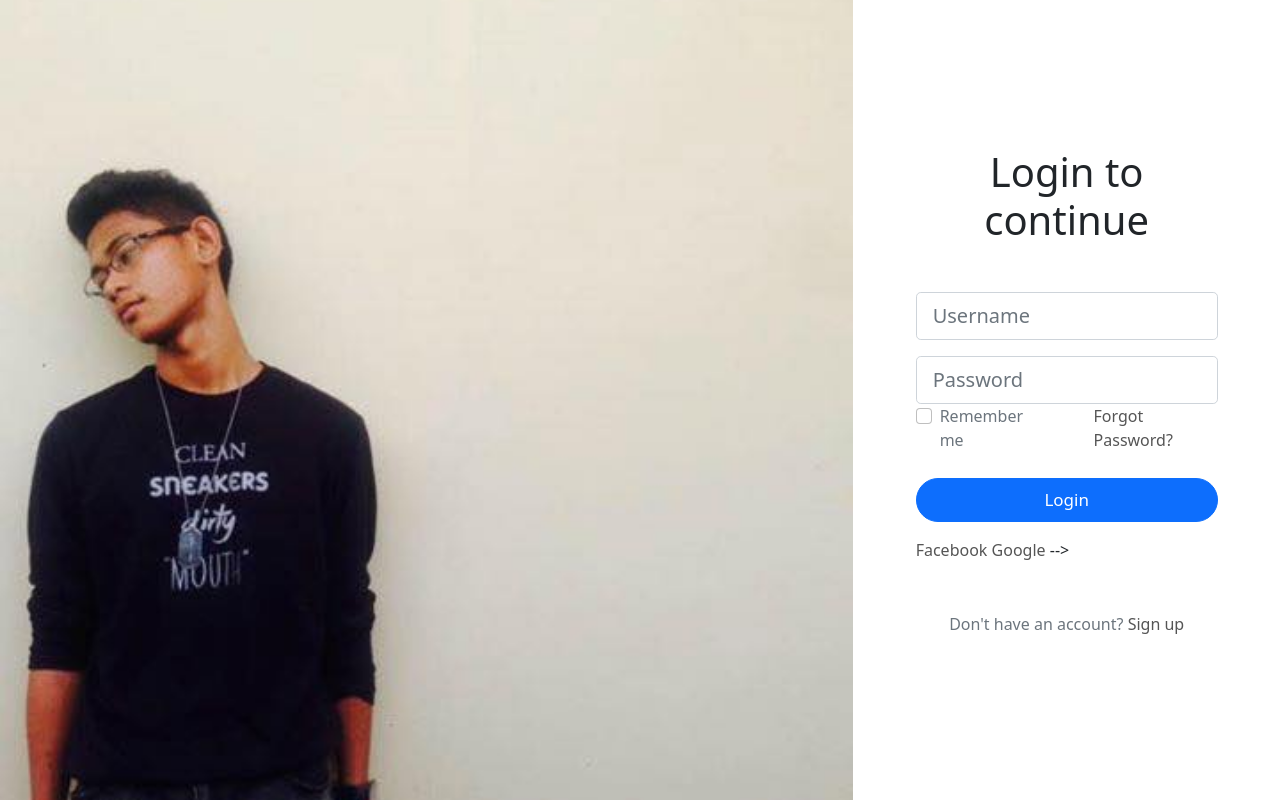
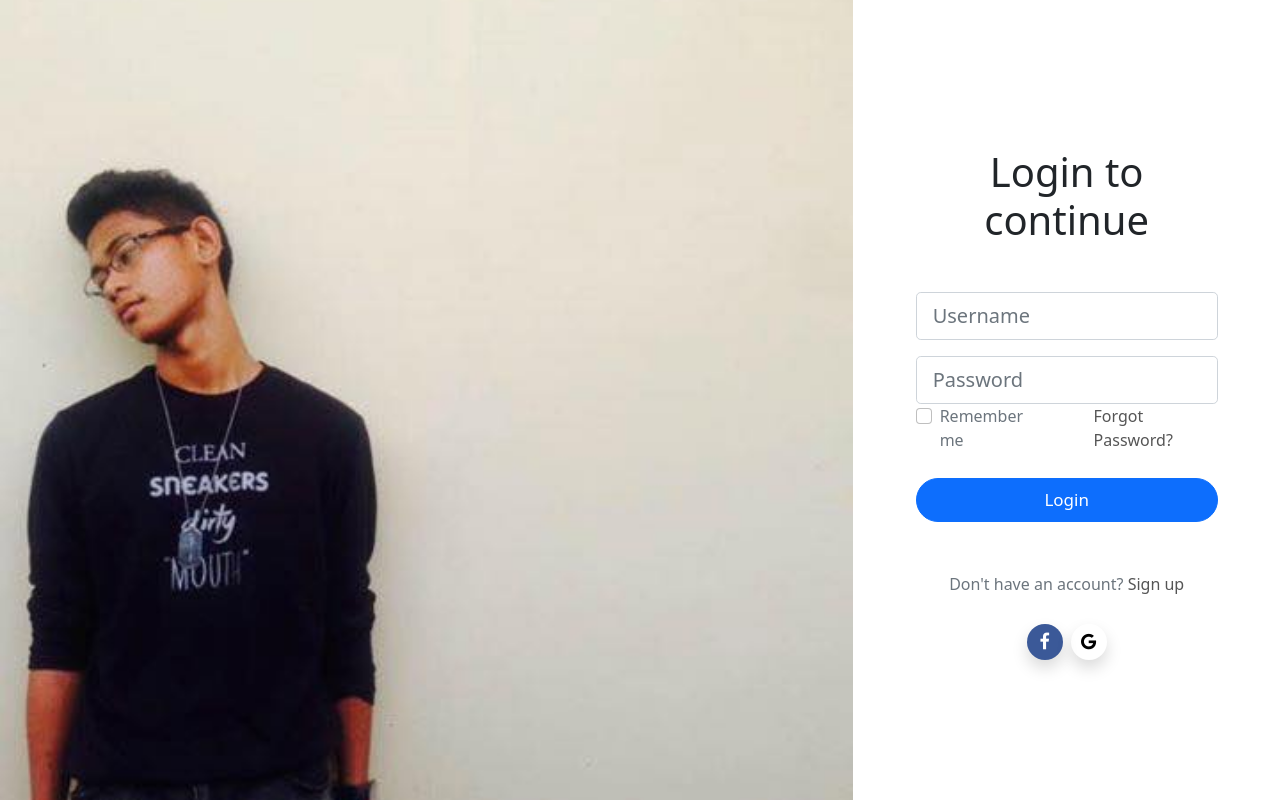
Before and after one commit to jpf911/Psytests, a Django app: page /login/ in a window 1280 px wide. Run offline with Django 3.2, Linux system fonts and the light colour scheme; some libraries are stand-ins or nearby versions.

Commit message:
added google login button

```diff
--- a/psytests/psytest/decorators.py
+++ b/psytests/psytest/decorators.py
@@ -4,7 +4,7 @@ from django.shortcuts import redirect
 def unauthenticated_user(view_func):
     def wrapper_func(request, *args,**kwargs):
         if request.user.is_authenticated:
-            return redirect('home')
+            return redirect('homepage')
         else:
             return view_func(request,*args,**kwargs)
 
--- a/psytests/psytest/templates/psytest/login.html
+++ b/psytests/psytest/templates/psytest/login.html
@@ -6,13 +6,15 @@
 {% load static %}
 <!DOCTYPE html>
 <html lang="en">
+
 <head>
     <meta charset="UTF-8">
     <meta http-equiv="X-UA-Compatible" content="IE=edge">
     <meta name="viewport" content="width=device-width, initial-scale=1.0">
 
     <!-- Bootstrap ni -->
-    <link href="https://cdn.jsdelivr.net/npm/bootstrap@5.1.1/dist/css/bootstrap.min.css" rel="stylesheet" integrity="sha384-F3w7mX95PdgyTmZZMECAngseQB83DfGTowi0iMjiWaeVhAn4FJkqJByhZMI3AhiU" crossorigin="anonymous">
+    <link href="https://cdn.jsdelivr.net/npm/bootstrap@5.1.1/dist/css/bootstrap.min.css" rel="stylesheet"
+        integrity="sha384-F3w7mX95PdgyTmZZMECAngseQB83DfGTowi0iMjiWaeVhAn4FJkqJByhZMI3AhiU" crossorigin="anonymous">
     <!-- CSS ni-->
     <link rel="stylesheet" type="text/css" href="{% static '/css/util.css' %}">
     <link rel="stylesheet" type="text/css" href="{% static '/css/login-css.css' %}">
@@ -22,19 +24,22 @@
     <title>Login Page</title>
 
 </head>
+
 <body>
 
     <div class="container-fluid">
         <div class="row">
-            <div class="col-8 login-bg" style="background-image: url('../../../static/images/login-bg.jpg');"></div>
+            <div class="col-8 login-bg" style="background-image: url({% static 'images/login-bg.jpg' %});"></div>
             <div class="col-4 py-5 px-auto vh-100">
                 <div class="w-75 text-left mx-auto m-t-100 mb-5">
                     <h1 class="mb-5 text-center">Login to continue</h1>
                     <form action="{% url 'psytest:login' %}" method="post">
 
                         {% csrf_token %}
-                            <input type="email" class="form-control form-control-lg mb-3" placeholder="Username" name="username">
-                            <input type="password" class="form-control form-control-lg" placeholder="Password" name="password">
+                        <input type="email" class="form-control form-control-lg mb-3" placeholder="Username"
+                            name="username">
+                        <input type="password" class="form-control form-control-lg" placeholder="Password"
+                            name="password">
                         <div class="d-flex justify-content-between custom-control custom-checkbox ">
                             <div class="form-check form-check-inline">
                                 <input class="form-check-input" type="checkbox" id="remember-me" value="rememberme">
@@ -45,18 +50,20 @@
                         </div>
 
                         {{form.errors}}
-                        <button class="login-btn btn btn-primary w-100 fs-17 mt-4 p-2 rounded-pill">Login</button>
+                        <button type="submit"
+                            class="login-btn btn btn-primary w-100 fs-17 mt-4 p-2 rounded-pill">Login</button>
                     </form>
-                    <a href="{% provider_login_url 'facebook' method='js_sdk' %}">Facebook</a>
-                    <a href="{% provider_login_url 'google'%}">Google</a> -->
                     <div class="text-muted m-t-50 text-center">Don't have an account? <a href="#">Sign up</a></div>
 
                     <!-- Social Media FB Login Button ni siya -->
-                    <!--
-                    <div class="text-center flex-c-m mt-4">
-                        <a href="#" class="login-fb-social social-bg1 flex-c-m"><i class="fa fa-facebook-f" aria-hidden="true"></i></a>
+                    <div class="flex-c-m mt-4">
+                        <a href="{% provider_login_url 'facebook' method='js_sdk' %}"
+                            class="login-fb-social shadow social-bg1 flex-c-m m-1"><i class="fa fa-facebook-f"
+                                aria-hidden="true"></i></a>
+                        <a href="{% provider_login_url 'google'%}" class="login-google-social shadow social-bg2 flex-c-m m-1"><i class="fa fa-google"
+                                aria-hidden="true"></i></a>
                     </div>
-                    -->
+
 
                 </div>
             </div>
@@ -64,9 +71,12 @@
     </div>
 
     <!-- Javascript ni gikan sa bootstrap-->
-    <script src="https://cdn.jsdelivr.net/npm/bootstrap@5.1.1/dist/js/bootstrap.bundle.min.js" integrity="sha384-/bQdsTh/da6pkI1MST/rWKFNjaCP5gBSY4sEBT38Q/9RBh9AH40zEOg7Hlq2THRZ" crossorigin="anonymous"></script>
+    <script src="https://cdn.jsdelivr.net/npm/bootstrap@5.1.1/dist/js/bootstrap.bundle.min.js"
+        integrity="sha384-/bQdsTh/da6pkI1MST/rWKFNjaCP5gBSY4sEBT38Q/9RBh9AH40zEOg7Hlq2THRZ"
+        crossorigin="anonymous"></script>
 
 </body>
+
 </html>
 
 
--- a/psytests/psytest/urls.py
+++ b/psytests/psytest/urls.py
@@ -2,7 +2,6 @@ from django.urls import path,include
 from . import views
 
 app_name='psytest'
-
 urlpatterns = [
     path('register/', views.registerPage, name='register'),
     path('login/', views.loginPage,name='login'),
--- a/psytests/psytest/views.py
+++ b/psytests/psytest/views.py
@@ -18,7 +18,7 @@ def loginPage(request):
 
         if user is not None:
             login(request,user)
-            return redirect('home')
+            return redirect('homepage')
 
         else:
             messages.info(request, 'Username or Password is incorrect')
--- a/psytests/static/css/login-css.css
+++ b/psytests/static/css/login-css.css
@@ -13,7 +13,7 @@ a:hover {
 }
 
 .social-bg1 {background: #3b5998;}
-.soical-bg2 {background: #1da1f2;}
+.soical-bg2 {background: #fff;}
 
 .login-bg {
     background-repeat: no-repeat;
@@ -34,11 +34,23 @@ a:hover {
     border-radius: 50%;
 }
 
+.login-google-social {
+    width: 36px;
+    height: 36px;
+    color: #000;
+    font-size: 18px;
+    border-radius: 50%;
+}
+
 .login-fb-social:hover {
     background: #333333;
     color: #fff;
 }
 
+.login-google-social:hover {
+    background: #333333;
+    color: #fff;
+}
 .flex-c-m {
 	display: -webkit-box;
 	display: -webkit-flex;
```
Also changed, not shown: psytests/db.sqlite3. Lines whose indentation alone changed are shown as unchanged.
